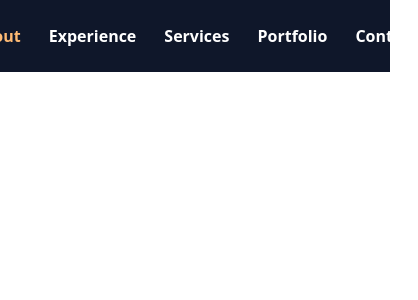
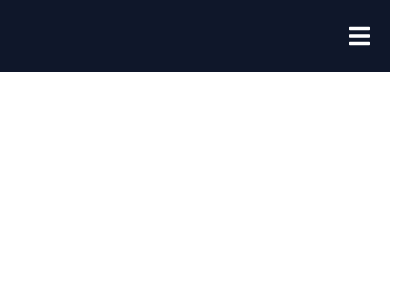
Before and after one commit to guigarciaa/personal-website, an Angular app: page / in a window 390 px wide. Shown: the top 300 px of the page, 418 px wide, since content can reach past the window. Built offline with nearby package versions, Linux system fonts and the light colour scheme.

Commit message:
feat: responsive navbar

```diff
--- a/package.json
+++ b/package.json
@@ -25,6 +25,11 @@
     "@angular/platform-browser": "^14.2.0",
     "@angular/platform-browser-dynamic": "^14.2.0",
     "@angular/router": "^14.2.0",
+    "@fortawesome/angular-fontawesome": "~0.11.1",
+    "@fortawesome/fontawesome-svg-core": "~1.2.36",
+    "@fortawesome/free-brands-svg-icons": "^5.15.4",
+    "@fortawesome/free-regular-svg-icons": "^5.15.4",
+    "@fortawesome/free-solid-svg-icons": "^5.15.4",
     "rxjs": "~7.5.0",
     "tslib": "^2.3.0",
     "zone.js": "~0.11.4"
--- a/src/app/components/atoms/anchor/anchor.component.html
+++ b/src/app/components/atoms/anchor/anchor.component.html
@@ -1,5 +1,5 @@
 <a [href]="idAnchor">
-    <span class="text-base font-sans font-semibold leading-8" [ngClass]="{
+    <span class="text-base font-sans font-semibold leading-8 mx-4" [ngClass]="{
       'text-orange-300': isActive,
       'text-white': !isActive,
       'hover:text-slate-300': !isActive
--- a/src/app/components/components.module.ts
+++ b/src/app/components/components.module.ts
@@ -3,10 +3,11 @@ import { BrowserModule } from '@angular/platform-browser';
 import { AnchorComponent } from './atoms/anchor/anchor.component';
 import { TitleComponent } from './atoms/title/title.component';
 import { NavbarComponent } from './molecules/navbar/navbar.component';
+import { FontAwesomeModule } from '@fortawesome/angular-fontawesome';
 
 @NgModule({
   declarations: [AnchorComponent, NavbarComponent, TitleComponent],
-  imports: [BrowserModule],
+  imports: [BrowserModule, FontAwesomeModule],
   providers: [],
   bootstrap: [],
   exports: [AnchorComponent, NavbarComponent, TitleComponent],
--- a/src/app/components/molecules/navbar/navbar.component.html
+++ b/src/app/components/molecules/navbar/navbar.component.html
@@ -1,12 +1,24 @@
-<nav class="flex mx-auto justify-center py-5 bg-slate-900">
-  <ul class="flex flex-row space-x-7">
+<nav class="flex mx-auto justify-end md:justify-center p-5 bg-slate-900">
+  <ul class="hidden md:flex md:flex-row">
     <li *ngFor="let section of sections">
-      <app-atoms-anchor
-        [idAnchor]="section.anchor"
-        [isActive]="section.active"
-        (click)="anchorInPage(section)"
-        >{{ section.name }}</app-atoms-anchor
-      >
+      <app-atoms-anchor [idAnchor]="section.anchor" [isActive]="section.active" (click)="anchorInPage(section)">{{
+        section.name }}</app-atoms-anchor>
     </li>
   </ul>
+
+  <!-- Nav - Mobile -->
+  <div class="flex flex-col	w-full md:hidden">
+    <button class="text-white text-2xl self-end" (click)="toggleNavMobile()">
+      <fa-icon *ngIf="!_toggleNavMobile; else close" [icon]="faBars"></fa-icon>
+      <ng-template #close>
+        <fa-icon [icon]="faTimes"></fa-icon>
+      </ng-template>
+    </button>
+    <ul class="nav-trasition-hidden flex-col self-center" [ngClass]="{'nav-trasition': _toggleNavMobile }">
+      <li *ngFor="let section of sections">
+        <app-atoms-anchor [idAnchor]="section.anchor" [isActive]="section.active" (click)="anchorInPage(section)">{{
+          section.name }}</app-atoms-anchor>
+      </li>
+    </ul>
+  </div>
 </nav>
--- a/src/app/components/molecules/navbar/navbar.component.scss
+++ b/src/app/components/molecules/navbar/navbar.component.scss
@@ -0,0 +1,12 @@
+.nav-trasition-hidden {
+  transition: all .2s linear;
+  opacity: 0;
+  height: 0;
+
+  &.nav-trasition {
+    display: flex;
+    opacity: 1;
+    transition: opacity .5s linear;
+    height: 100%;
+  }
+}
--- a/src/app/components/molecules/navbar/navbar.component.ts
+++ b/src/app/components/molecules/navbar/navbar.component.ts
@@ -1,27 +1,31 @@
-import { Component } from "@angular/core";
+import { Component } from '@angular/core';
+import { faBars, faTimes } from '@fortawesome/free-solid-svg-icons';
 
 interface ISection {
   name: string;
   anchor: string;
   active: boolean;
 }
-
 @Component({
-  selector: "app-molecules-navbar",
-  templateUrl: "navbar.component.html",
-  styleUrls: ["./navbar.component.scss"],
+  selector: 'app-molecules-navbar',
+  templateUrl: 'navbar.component.html',
+  styleUrls: ['./navbar.component.scss'],
 })
 export class NavbarComponent {
+  _toggleNavMobile = false;
+  faBars = faBars;
+  faTimes = faTimes;
+
   sections: ISection[] = [
-    { name: "About", anchor: "#About", active: true },
-    { name: "Experience", anchor: "#Experience", active: false },
-    { name: "Services", anchor: "#Services", active: false },
-    { name: "Portfolio", anchor: "#Portfolio", active: false },
-    { name: "Contact", anchor: "#Contact", active: false },
+    { name: 'About', anchor: '#About', active: true },
+    { name: 'Experience', anchor: '#Experience', active: false },
+    { name: 'Services', anchor: '#Services', active: false },
+    { name: 'Portfolio', anchor: '#Portfolio', active: false },
+    { name: 'Contact', anchor: '#Contact', active: false },
   ];
 
   anchorInPage(section: ISection) {
-    this.sections.forEach((value) => {
+    this.sections.forEach(value => {
       if (section.name == value.name) {
         value.active = true;
       } else {
@@ -29,4 +33,8 @@ export class NavbarComponent {
       }
     });
   }
+
+  toggleNavMobile() {
+    this._toggleNavMobile = !this._toggleNavMobile;
+  }
 }
```
Also changed, not shown: 1 other file (tests, documents, lock files or other folders).
